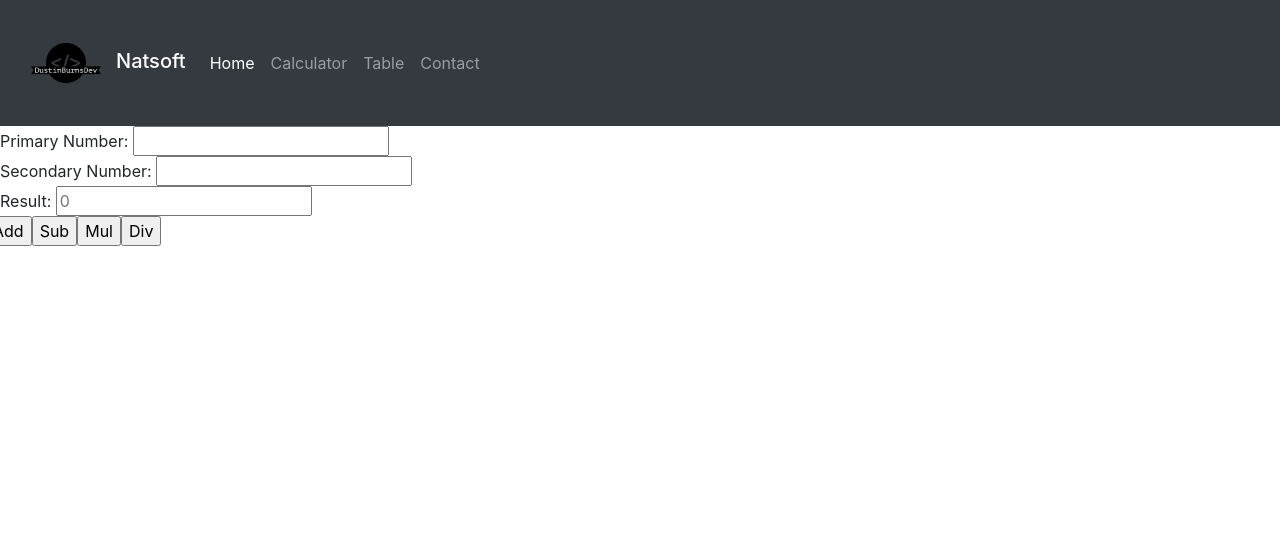
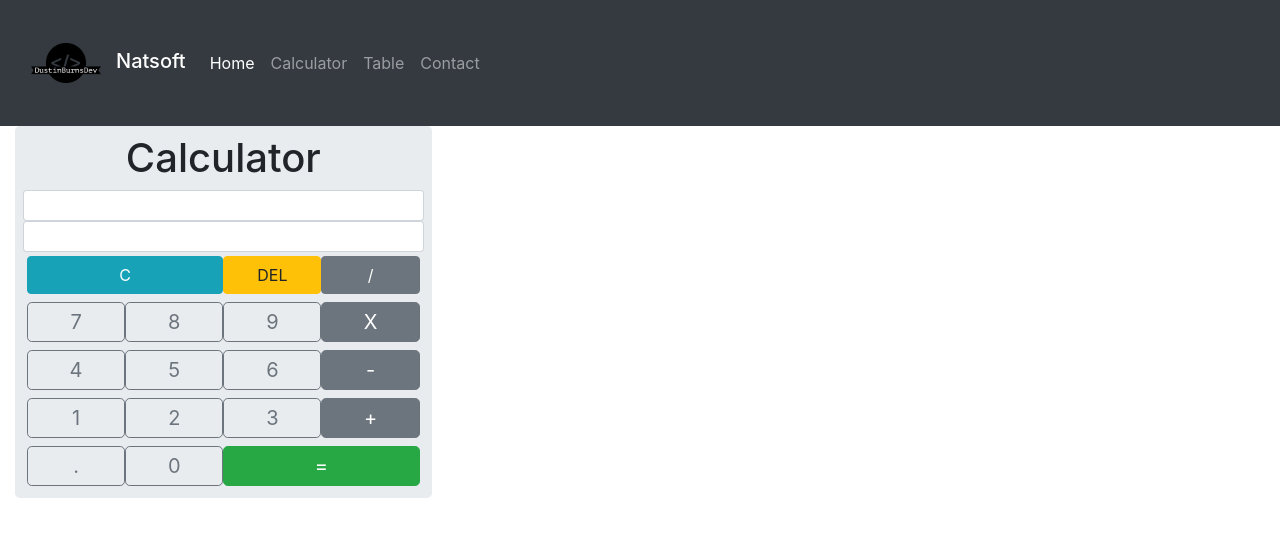
Before and after one commit to BurnsD/angular-demo, an Angular app: page / in a window 1280 px wide. Shown: the top 536 px of the page. Built offline with nearby package versions, Linux system fonts and the light colour scheme.

Commit message:
bringing digital clock from previous project

```diff
--- a/src/app/app.component.html
+++ b/src/app/app.component.html
@@ -1,7 +1,9 @@
 <app-header></app-header>
+<!-- <app-digital-clock></app-digital-clock> -->
 
-<app-simple-calculator></app-simple-calculator>
-<!-- <app-calculator></app-calculator> -->
+
+<!-- <app-simple-calculator></app-simple-calculator> -->
+<app-calculator></app-calculator>
 
 <!-- <app-employee></app-employee> -->
 <!-- <app-employee-table></app-employee-table> -->
--- a/src/app/app.module.ts
+++ b/src/app/app.module.ts
@@ -9,6 +9,7 @@ import { LoginFormComponent } from './login-form/login-form.component';
 import { EmployeeComponent } from './employee/employee.component';
 import { EmployeeTableComponent } from './employee-table/employee-table.component';
 import { SimpleCalculatorComponent } from './simple-calculator/simple-calculator.component';
+import { DigitalClockComponent } from './digital-clock/digital-clock.component';
 
 @NgModule({
   declarations: [
@@ -20,6 +21,7 @@ import { SimpleCalculatorComponent } from './simple-calculator/simple-calculator
     EmployeeComponent,
     EmployeeTableComponent,
     SimpleCalculatorComponent,
+    DigitalClockComponent,
   ],
   imports: [BrowserModule, FormsModule],
   providers: [],
--- a/src/app/calculator/calculator.component.html
+++ b/src/app/calculator/calculator.component.html
@@ -1,3 +1,4 @@
+<body>
   <div class="container-fluid">
     <div class="jumbotron col-sm-4 p-2 m-0 bg-inverse">
       <h1 class="text-center">Calculator</h1>
@@ -13,10 +14,18 @@
       </div>
 
       <div class="col-sm-12 p-1 m-0">
-      <button class="btn btn-info col-sm-6" type="button" (click)="allClear()">
+        <button
+          class="btn btn-info col-sm-6"
+          type="button"
+          (click)="allClear()"
+        >
           C
         </button>
-      <button class="btn btn-warning col-sm-3" type="button" (click)="clear()">
+        <button
+          class="btn btn-warning col-sm-3"
+          type="button"
+          (click)="clear()"
+        >
           DEL
         </button>
         <button
@@ -143,3 +152,4 @@
       </div>
     </div>
   </div>
+</body>
--- /dev/null
+++ b/src/app/digital-clock/digital-clock.component.css
@@ -0,0 +1,63 @@
+* {
+    margin: 0;
+    padding: 0;
+}
+
+body {
+    height: 100vh;
+    display: flex;
+    justify-content: center;
+    align-items: center;
+    background: #101010;
+}
+
+.dateTime {
+    color: #fff;
+    background: #10101e;
+    font-family: 'Segoe UI', Tahoma, Geneva, Verdana, sans-serif;
+    width: 340px;
+    padding: 15px 10px;
+    border: 3px solid #2E94E3;
+    border-radius: 5px;
+    -webkit-box-reflect: below 1px linear-gradient(transparent, rgba(255, 255, 255, 0.1));
+    transition: 0.5s;
+    transition-property: background, box-shadow;
+}
+
+.dateTime:hover {
+    background: #2E94E3;
+    box-shadow: 0 0 3px #2E94E3;
+
+}
+
+.date {
+    font-size: 20px;
+    font-weight: 600;
+    text-align: center;
+    letter-spacing: 3px;
+}
+
+.time {
+    font-size: 60px;
+    display: flex;
+    justify-content: center;
+    align-items: center;
+}
+
+.time  span:not(:last-child){
+    position: relative;
+    margin: 0 6px;
+    font-weight: 600;
+    text-align: center;
+    letter-spacing: 3px;
+}
+
+.time span:last-child {
+    background: #2E94E3;
+    font-size: 30px;
+    font-weight: 600;
+    text-transform: uppercase;
+    margin-top: 10px;
+    padding: 0 5px;
+    border-radius: 3px;
+}
--- /dev/null
+++ b/src/app/digital-clock/digital-clock.component.html
@@ -0,0 +1,61 @@
+<body onload="initClock()">
+
+<div class="dateTime">
+    <div class="date">
+      <span id="dayName">Day</span>
+      <span id="month">Month</span>
+      <span id="dayNum">00</span>
+      <span id="year">Year</span>
+    </div>
+    <div class="time">
+     <span id="hour">00</span>:
+     <span id="minutes">00</span>:
+     <span id="seconds">00</span>
+     <span id="period">AM</span>
+    </div>
+  </div>
+  <script>
+
+//     function updateClock(){
+//   var now = new Date();
+//   var dname = now.getDay(),
+//       mo = now.getMonth(),
+//       dnum = now.getDate(),
+//       yr = now.getFullYear(),
+//       hour = now.getHours(),
+//       min = now.getMinutes(),
+//       sec = now.getSeconds(),
+//       pe = "AM";
+
+//       //  Converts Time to Standard
+//       if(hour == 0){
+//           hour = 12;
+//       }
+//       if(hour > 12){
+//           hour = hour - 12;
+//           pe = "PM";
+//       }
+
+//       // Adds another digit instead of empty space for single digit time
+//       Number.prototype.pad = function(digits){
+//           for(var n = this.toString(); n.length < digits; n = 0 + n);
+//           return n;
+//       }
+
+//       var months = ["January", "February", "March", "April", "May", "June", "July", "August", "September", "October", "November", "December"];
+//       var week = ["Sunday", "Monday", "Tuesday", "Wednesday", "Thursday", "Friday"];
+//       var ids = ["dayName", "month", "dayNum", "year", "hour", "minutes", "seconds", "pe"];
+//       var values = [week[dname], months[mo], dnum.pad(2), yr, hour.pad(2), min.pad(2), sec.pad(2), pe,];
+
+//       for(var i = 0; i < ids.length; i++)
+//       document.getElementById(ids[i]).firstChild.nodeValue = values[i];
+
+//   }
+
+// function initClock(){
+//   updateClock();
+//   window.setInterval("updateClock()", 1)
+// }
+
+  </script>
+  </body>
--- a/src/app/simple-calculator/simple-calculator.component.html
+++ b/src/app/simple-calculator/simple-calculator.component.html
@@ -9,9 +9,9 @@
         Result: <input class="display" type="text" id="result"  placeholder="{{result}}">
     </div>
     <div class="row" id="buttons">
-        <input type="button" value="Add" (click)="addOperation(num1.value,num2.value)"/>
-        <input type="button" value="Sub" (click)="subOperation(num1.value,num2.value)"/>
-        <input type="button" value="Mul" (click)="mulOperation(num1.value,num2.value)"/>
-        <input type="button" value="Div" (click)="divOperation(num1.value,num2.value)"/>
+        <input class="btn btn-success" type="button" value="Add" (click)="addOperation(num1.value,num2.value)"/>
+        <input class="btn btn-danger" type="button" value="Sub" (click)="subOperation(num1.value,num2.value)"/>
+        <input class="btn btn-warning" type="button" value="Mul" (click)="mulOperation(num1.value,num2.value)"/>
+        <input class="btn btn-primary" type="button" value="Div" (click)="divOperation(num1.value,num2.value)"/>
     </div>
 </div>
```
Also changed, not shown: src/app/digital-clock/digital-clock.component.ts (added, +13 -0 lines), 1 other file (tests, documents, lock files or other folders). Lines whose indentation alone changed are shown as unchanged.
